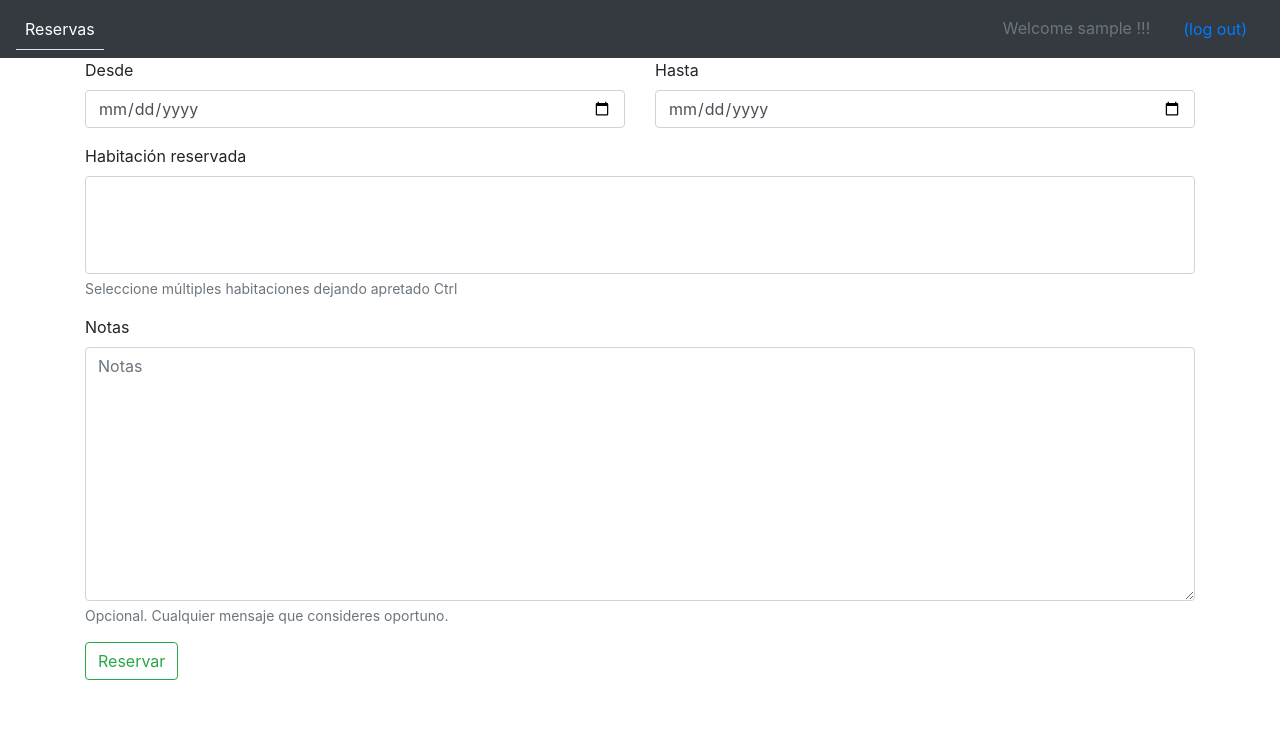
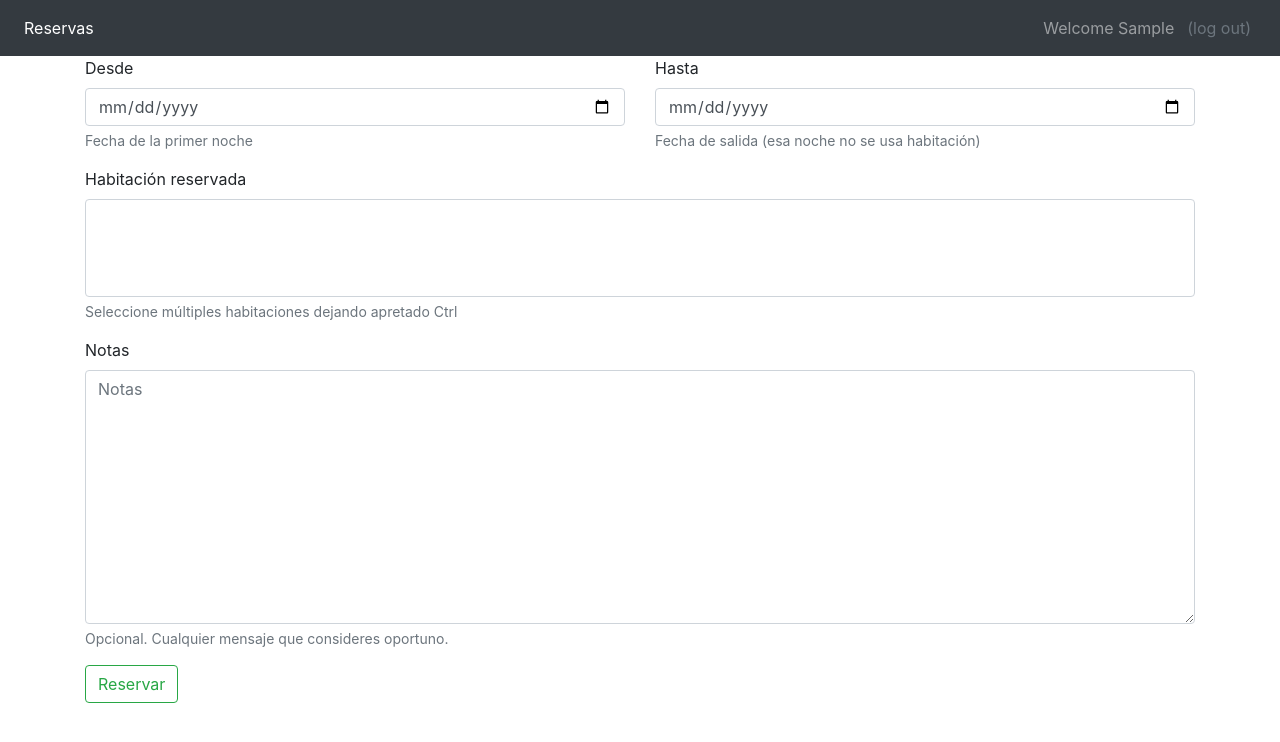
Before and after one commit to cmdelatorre/reservas_santa, a Django app: page /nueva_reserva/ in a window 1280 px wide. Shown: the top 742 px of the page. Run offline with Django 3.2, Linux system fonts and the light colour scheme; the visitor is signed in with stand-in values (Sample User, id 1); data that the repository does not hold is empty; some libraries are stand-ins or nearby versions.

Commit message:
improve styles here and there

```diff
--- a/reservations/forms.py
+++ b/reservations/forms.py
@@ -53,10 +53,14 @@ class MyReservationAdminForm(ReservationValidationFormMixin):
 
 class ReservationCreationForm(ReservationValidationFormMixin):
     from_date = forms.DateField(
-        label="Desde", widget=forms.DateInput(attrs={"type": "date"})
+        label="Desde",
+        widget=forms.DateInput(attrs={"type": "date"}),
+        help_text="Fecha de la primer noche",
     )
     to_date = forms.DateField(
-        label="Hasta", widget=forms.DateInput(attrs={"type": "date"})
+        label="Hasta",
+        widget=forms.DateInput(attrs={"type": "date"}),
+        help_text="Fecha de salida (esa noche no se usa habitación)",
     )
 
     class Meta:
@@ -64,6 +68,8 @@ class ReservationCreationForm(ReservationValidationFormMixin):
         # fields = ["from_date", "to_date", "rooms", "notes"]
         exclude = ("user",)
         help_texts = {
+            "from_date": "Fecha de la primer noche",
+            "to_date": "Fecha de salida (esa noche no se usa habitación)",
             "rooms": "Seleccione múltiples habitaciones dejando apretado Ctrl",
             "notes": "Opcional. Cualquier mensaje que consideres oportuno.",
         }
--- a/reservations/templates/reservations/base.html
+++ b/reservations/templates/reservations/base.html
@@ -21,46 +21,47 @@
 
   <body>
 
-    <nav class="navbar navbar-expand-md navbar-dark bg-dark">
-      <button class="navbar-toggler" type="button" data-toggle="collapse" data-target="#navbarsExampleDefault" aria-controls="navbarsExampleDefault" aria-expanded="false" aria-label="Toggle navigation">
+    <nav class="navbar navbar-expand-lg navbar-dark bg-dark">
+      <button
+          class="navbar-toggler"
+          type="button"
+          data-toggle="collapse"
+          data-target="#mainNavBar"
+          aria-controls="mainNavBar"
+          aria-expanded="false"
+          aria-label="Toggle navigation">
         <span class="navbar-toggler-icon"></span>
       </button>
 
-      <div class="collapse navbar-collapse" id="navbarsExampleDefault">
-
-        <ul class="navbar-nav mr-auto nav-tabs">
+      <div class="collapse navbar-collapse" id="mainNavBar">
+          <ul class="navbar-nav mr-auto">
             <li class="nav-item active">
               <a class="nav-link" href="{% url 'reservations:index' %}">Reservas</a>
             </li>
             {% if request.user.is_authenticated %}
+              <li class="nav-item">
                 {% block nav_form_create %}
-                <li class="nav-item">
-                    <a class="nav-link" href="{% url 'reservations:create' %}">Nueva reserva</a>
+                  <form class="form-inline">
+                      <a class="btn btn-success my-2 my-sm-0" href="{% url 'reservations:create' %}">Nueva reserva</a>
+                  </form>
+                {% endblock %}
               </li>
-            {% endblock %}
             {% endif %}
           </ul>
 
           {% block login_link %}
-          <ul class="nav justify-content-end">
               {% if request.user.is_authenticated %}
-              <li class="nav-item">
-                <span class="nav-link disabled">Welcome {{ user.username }} !!!</span>
-              </li>
-              <li class="nav-item">
-                <a class="nav-link btn btn-link" href="{% url 'logout' %}">(log out)</a>
-              </li>
+                <span class="navbar-text">
+                    Welcome {{ user.get_short_name }}
+                </span>
+                <a class="btn btn-link text-secondary" href="{% url 'logout' %}">(log out)</a>
               {% else %}
-              <li class="nav-item">
-                <span class="nav-link disabled">Welcome Guest!!!</span>
-              </li>
-              <li class="nav-item">
+                <span class="navbar-text">
+                    Welcome Guest
+                </span>
                 <a class="nav-link btn btn-success" href="{% url 'login' %}">(log in)</a>
-              </li>
               {% endif %}
-          </ul>
           {% endblock %}
-
       </div>
     </nav>
 
--- a/reservations/templates/reservations/create.html
+++ b/reservations/templates/reservations/create.html
@@ -17,7 +17,7 @@
 
     <div class="row">
       <div class="col">
-        {% bootstrap_field form.from_date layout='' size='sm' %}
+        {% bootstrap_field form.from_date size='sm' %}
       </div>
         <div class="col">
           {% bootstrap_field form.to_date layout='' size='sm' %}
--- a/reservations/views.py
+++ b/reservations/views.py
@@ -53,7 +53,7 @@ class RoomReservations(BaseDetailView):
         data = [
             {
                 "title": "{room} ({user})".format(
-                    room=room.name, user=r.user.get_full_name()
+                    room=room.name, user=r.user.get_full_name() or r.user.get_username()
                 ),
                 "start": str(r.from_date),
                 "end": str(
```
Also changed, not shown: reservations/templates/reservations/index.html (+71 -46 lines). Lines whose indentation alone changed are shown as unchanged.
